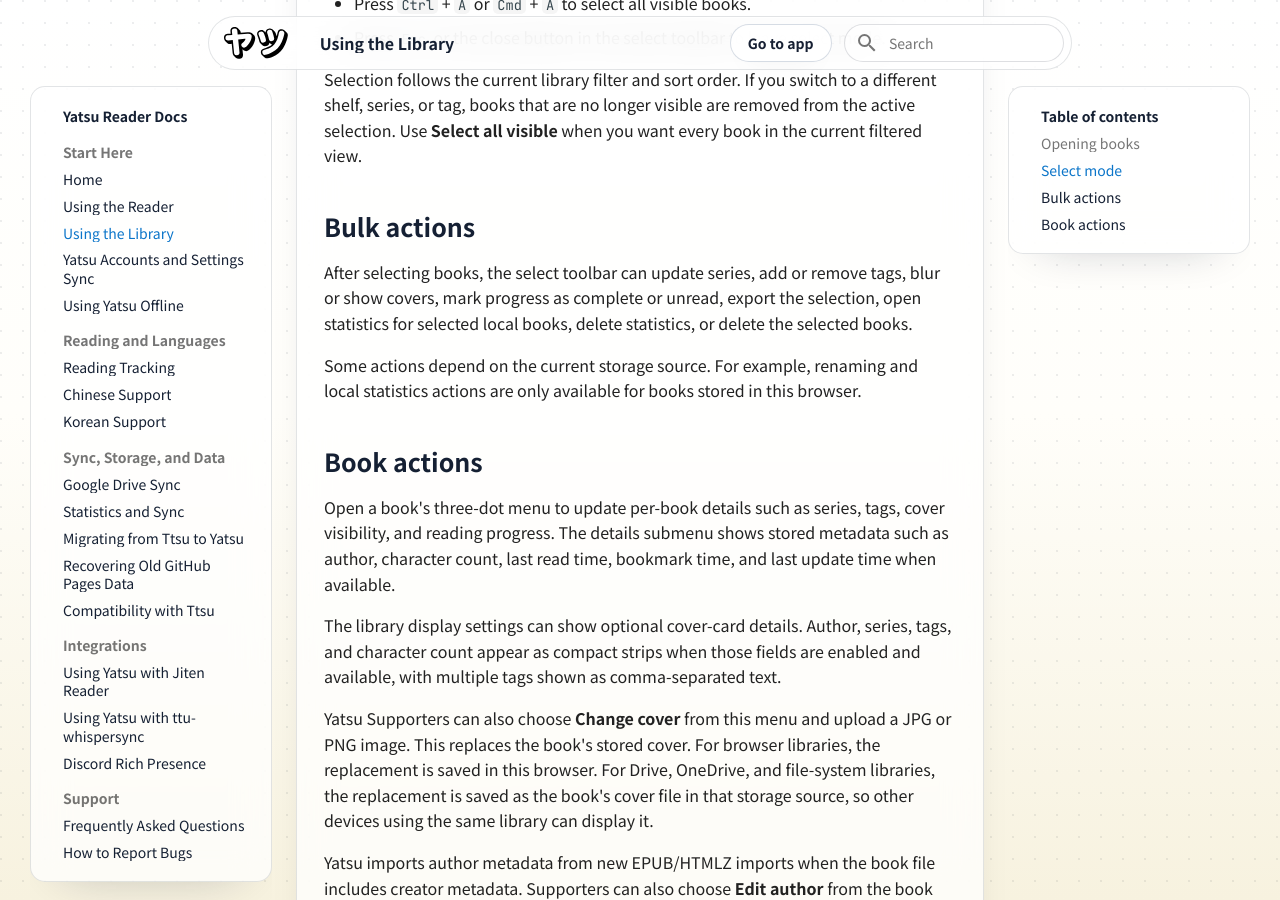
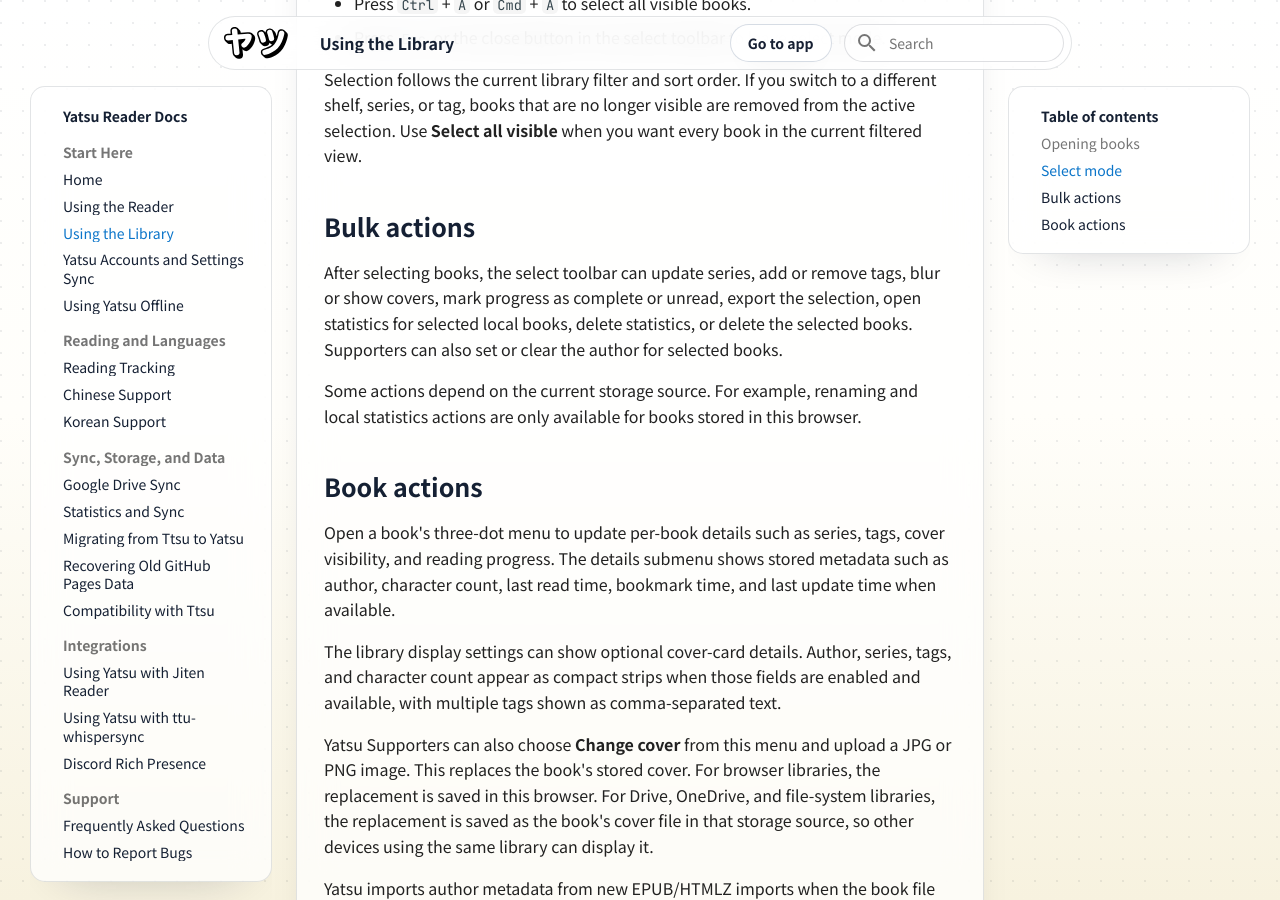
Before and after one commit to ytrms/yatsu-reader-docs, an MkDocs documentation site: the page built from docs/library.md, in a window 1280 px wide and 900 px high, scrolled down 843 px. Built offline with MkDocs 1.6.1 and Material for MkDocs 9.7.7, drawn with Linux system fonts in a browser that asks for light colours.

Commit message:
docs: document bulk author editing

```diff
--- a/docs/library.md
+++ b/docs/library.md
@@ -37,7 +37,7 @@
 After selecting books, the select toolbar can update series, add or remove tags,
 blur or show covers, mark progress as complete or unread, export the selection,
 open statistics for selected local books, delete statistics, or delete the
-selected books.
+selected books. Supporters can also set or clear the author for selected books.
 
 Some actions depend on the current storage source. For example, renaming and
 local statistics actions are only available for books stored in this browser.
```
